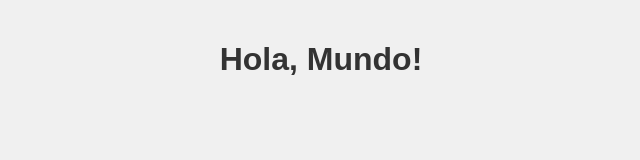
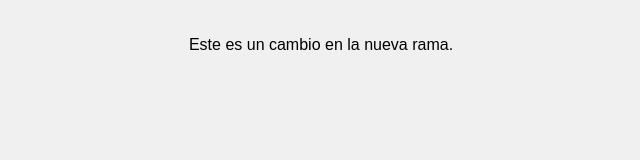
Before and after one commit to Tatiana-kva/IISI-PROYECTO-, a plain HTML site: page index.html in a window 1280 px wide. Shown: the whole page, without its empty margins (319-959 px from the left). Drawn offline with Linux system fonts and the light colour scheme.

Commit message:
Modificación en la nueva rama

```diff
--- a/index.html
+++ b/index.html
@@ -7,7 +7,6 @@
     <link rel="stylesheet" href="styles.css">
 </head>
 <body>
-    <h1>Hola, Mundo!</h1>
-    <script src="script.js"></script>
+    <p>Este es un cambio en la nueva rama.</p>
 </body>
 </html>
```
